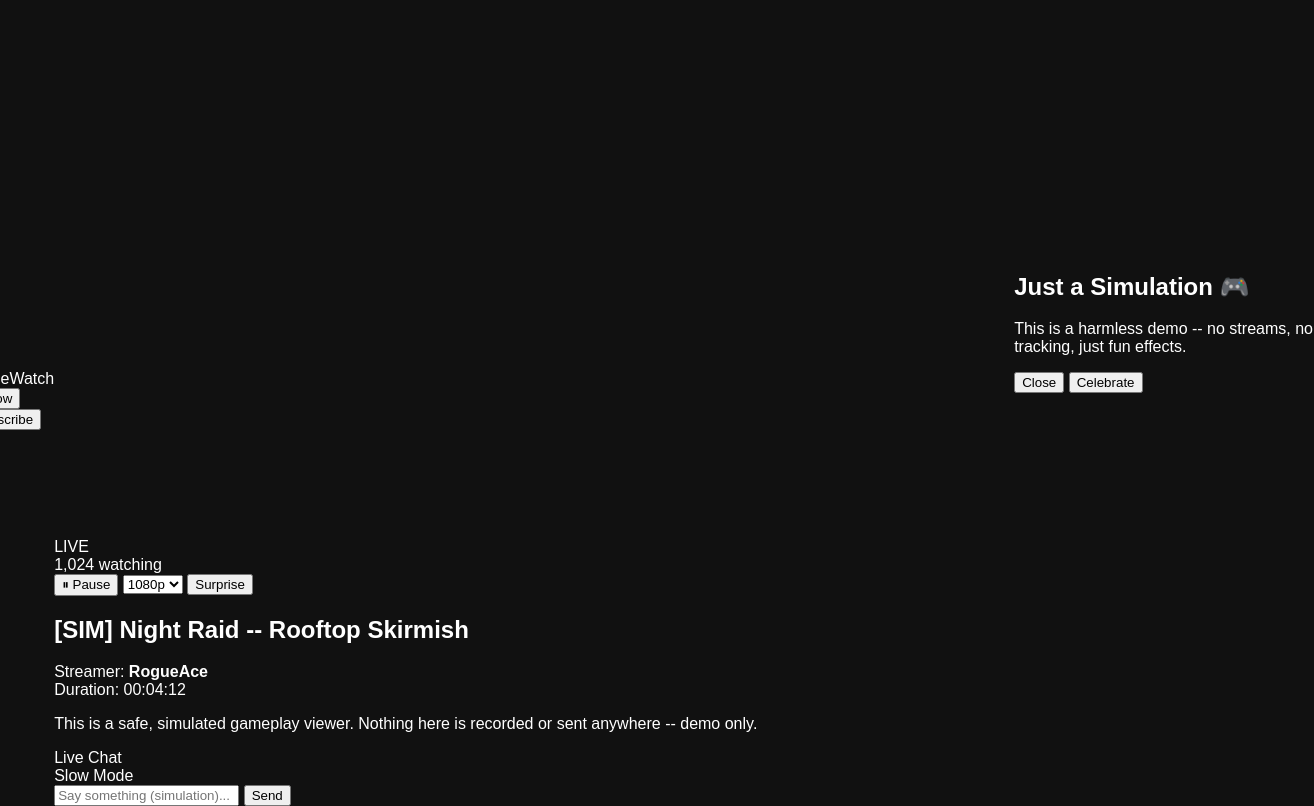
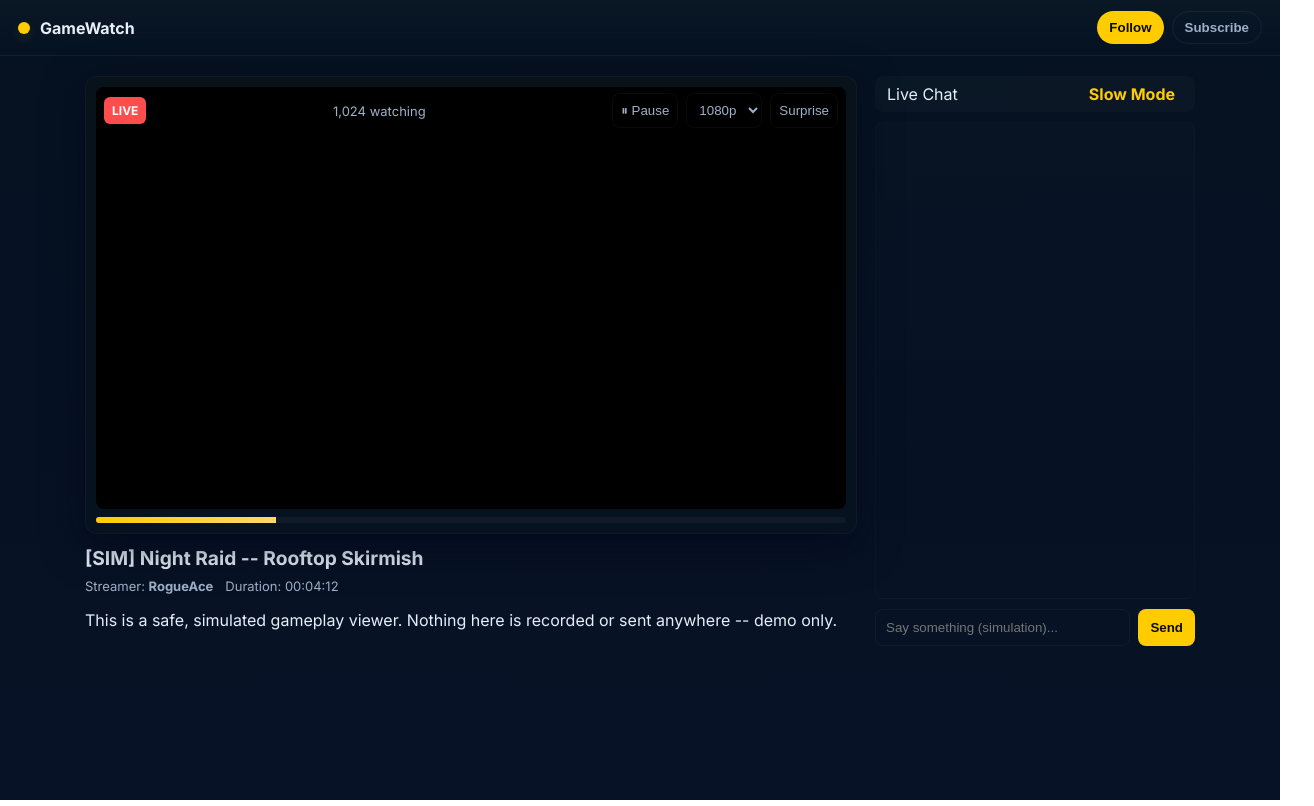
Before and after one commit to Nicholas-Tritsaris/GTA6watchlink, a plain HTML site: page index.html in a window 1280 px wide. Shown: the whole page, 1314 px wide, since content can reach past the window. Drawn offline with Linux system fonts and the light colour scheme.

Commit message:
Update style.css

```diff
--- a/style.css
+++ b/style.css
@@ -1,64 +1,85 @@
-body {
-  font-family: Arial, sans-serif;
-  margin: 0;
-  background: #111;
-  color: #fff;
-  display: flex;
-  justify-content: center;
-  align-items: center;
-  height: 100vh;
+:root{
+  --bg:#071226;
+  --panel:#0d1722;
+  --accent:#ffcc00;
+  --muted:#9fb0c6;
+  --glass: rgba(255,255,255,0.03);
+  --radius:10px;
+}
+*{box-sizing:border-box}
+html,body{height:100%}
+body{
+  margin:0;
+  font-family:'Inter', system-ui, -apple-system, "Segoe UI", Roboto, Arial;
+  background: linear-gradient(180deg,#051221 0%, #071226 100%);
+  color:#e6eef8;
+  -webkit-font-smoothing:antialiased;
+  -moz-osx-font-smoothing:grayscale;
 }
 
-#loginOverlay {
-  position: fixed;
-  top:0; left:0;
-  width: 100%;
-  height: 100%;
-  background: rgba(0,0,0,0.9);
-  display: flex;
-  justify-content: center;
-  align-items: center;
+/* Top bar */
+.topbar{
+  height:56px;
+  display:flex;
+  align-items:center;
+  justify-content:space-between;
+  padding:0 18px;
+  border-bottom:1px solid rgba(255,255,255,0.03);
+  background:linear-gradient(180deg, rgba(255,255,255,0.02), transparent);
 }
+.brand{display:flex;align-items:center;gap:10px}
+.logo-dot{width:12px;height:12px;border-radius:50%;background:var(--accent);box-shadow:0 4px 12px rgba(255,204,0,0.12)}
+.brand-name{font-weight:700}
+.actions{display:flex;gap:8px}
+.pill{background:var(--accent);border:none;padding:8px 12px;border-radius:999px;font-weight:700;color:#0b0b0b;cursor:pointer}
+.pill.outline{background:transparent;border:1px solid rgba(255,255,255,0.06);color:var(--muted)}
 
-.loginCard {
-  background: #222;
-  padding: 30px;
-  border-radius: 12px;
-  width: 320px;
-  text-align: center;
-  box-shadow: 0 0 15px #000;
+/* Main layout */
+main.stage{display:flex;gap:18px;padding:20px;max-width:1150px;margin:0 auto;width:100%}
+.player-col{flex:1}
+.chat-col{width:320px;display:flex;flex-direction:column}
+
+/* Player box */
+.player{background:linear-gradient(180deg,#08121a,#071221);border-radius:12px;padding:10px;position:relative;box-shadow:0 12px 40px rgba(2,6,23,0.6);border:1px solid rgba(255,255,255,0.03)}
+#gameCanvas{width:100%;height:auto;display:block;border-radius:8px;background:#000}
+
+/* overlay elements on player */
+.player-overlay{position:absolute;left:18px;top:16px;right:18px;display:flex;align-items:center;justify-content:space-between;pointer-events:none}
+.liveBadge{background:#ff4d4d;color:#fff;padding:6px 8px;border-radius:6px;font-weight:700;font-size:12px;pointer-events:auto}
+.viewCount{color:var(--muted);font-size:13px}
+.controls{display:flex;gap:8px;pointer-events:auto}
+.control{background:rgba(0,0,0,0.35);border:1px solid rgba(255,255,255,0.04);color:var(--muted);padding:8px;border-radius:8px;cursor:pointer}
+.control.ghost{background:transparent}
+
+/* progress */
+.progress{height:6px;background:rgba(255,255,255,0.03);border-radius:4px;margin-top:8px;overflow:hidden}
+#progressFill{height:100%;background:linear-gradient(90deg,var(--accent),#ffd86b);width:0%}
+
+/* meta */
+.meta{margin-top:12px}
+.title{margin:0 0 8px;font-size:1.2rem}
+.metaRow{display:flex;gap:12px;color:var(--muted);font-size:13px}
+
+/* chat */
+.chatHeader{display:flex;justify-content:space-between;align-items:center;padding:8px 12px;background:rgba(255,255,255,0.02);border-radius:8px}
+.chatBox{background:linear-gradient(180deg, rgba(255,255,255,0.01), transparent);border-radius:8px;padding:12px;margin-top:10px;flex:1;overflow:auto;max-height:520px;border:1px solid rgba(255,255,255,0.02)}
+.chatMsg{padding:8px;border-radius:8px;margin-bottom:8px;font-size:14px;background:rgba(0,0,0,0.25)}
+.chatMeta{font-weight:700;color:var(--accent);margin-right:8px}
+.chatInput{display:flex;gap:8px;margin-top:10px}
+.chatInput input{flex:1;padding:10px;border-radius:8px;border:1px solid rgba(255,255,255,0.04);background:transparent;color:inherit}
+.chatInput button{padding:10px 12px;border-radius:8px;border:0;background:var(--accent);color:#0b0b0b;cursor:pointer}
+
+/* overlay/prank */
+.overlay{position:fixed;inset:0;display:flex;align-items:center;justify-content:center;background:linear-gradient(180deg, rgba(2,6,23,0.6), rgba(2,6,23,0.85));z-index:9999}
+.hidden{display:none}
+.prankCard{background:#07121a;padding:20px;border-radius:12px;border:1px solid rgba(255,255,255,0.03);text-align:center;width:360px}
+.prankCard h2{color:var(--accent);margin:0 0 8px}
+.prankActions{display:flex;gap:8px;justify-content:center;margin-top:12px}
+#confettiCanvas{position:fixed;left:0;top:0;width:100vw;height:100vh;pointer-events:none;z-index:10}
+
+/* responsive */
+@media (max-width:940px){
+  main.stage{flex-direction:column}
+  .chat-col{width:100%}
+  #gameCanvas{height:360px}
 }
-
-.loginCard input {
-  width: 90%;
-  padding: 10px;
-  margin: 10px 0;
-  border-radius: 6px;
-  border: none;
-}
-
-.loginCard button {
-  width: 95%;
-  padding: 10px;
-  margin: 5px 0;
-  border-radius: 6px;
-  border: none;
-  background: #fdd835;
-  color: #111;
-  font-weight: bold;
-  cursor: pointer;
-}
-
-.loginCard button:hover {
-  background: #ffeb3b;
-}
-
-#loginMsg {
-  margin-top: 10px;
-  font-size: 0.9em;
-  color: #f88;
-}
-
-#mainContent {
-  text-align: center;
-}
```
